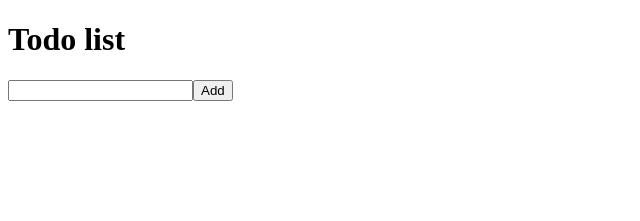
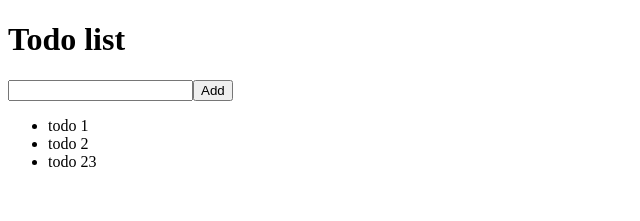
Before and after one commit to Devtown-India/FSWD-10323, a React (Create React App) app in the folder client/: page / in a window 1280 px wide. Shown: the top 221 px of the page, without its empty margins (0-640 px from the left). Built offline with nearby package versions, Linux system fonts and the light colour scheme.

Commit message:
todos with props

```diff
--- a/client/src/App.jsx
+++ b/client/src/App.jsx
@@ -6,27 +6,12 @@ import Footer from "./components/Footer";
 
 const App = () => {
 
-  let [count, setCount] = useState(0)
-
-  const handleInc = ()=>{
-    setCount((prev)=>prev+1)
-  }
-
-  const handleDec = ()=>{
-    setCount((prev)=>prev-1)
-  }
-
-  const [todos,setTodos] = useState([])
-
-  const addTodo = (todo)=>{
-    setTodos([...todos,todo])
-  }
-
-  console.log('render')
+  const [todos,setTodos] = useState(['todo 1', 'todo 2', 'todo 23'])
 
   return (
     <div>
       <Header/>
+      <List todos={todos} />
     </div>
   );
 };
--- a/client/src/components/Header.jsx
+++ b/client/src/components/Header.jsx
@@ -12,6 +12,7 @@ const Header = () => {
     setTodo(e.target.value)
   }
 
+
   return (
     <header>
       <h1>Todo list</h1>
--- a/client/src/components/List.jsx
+++ b/client/src/components/List.jsx
@@ -1,6 +1,5 @@
 
-const List = () => {
-    const todos = ['todo 1', 'todo 2', 'todo 3']
+const List = ({todos}) => {
     return (
       <section>
         <ul>
```
